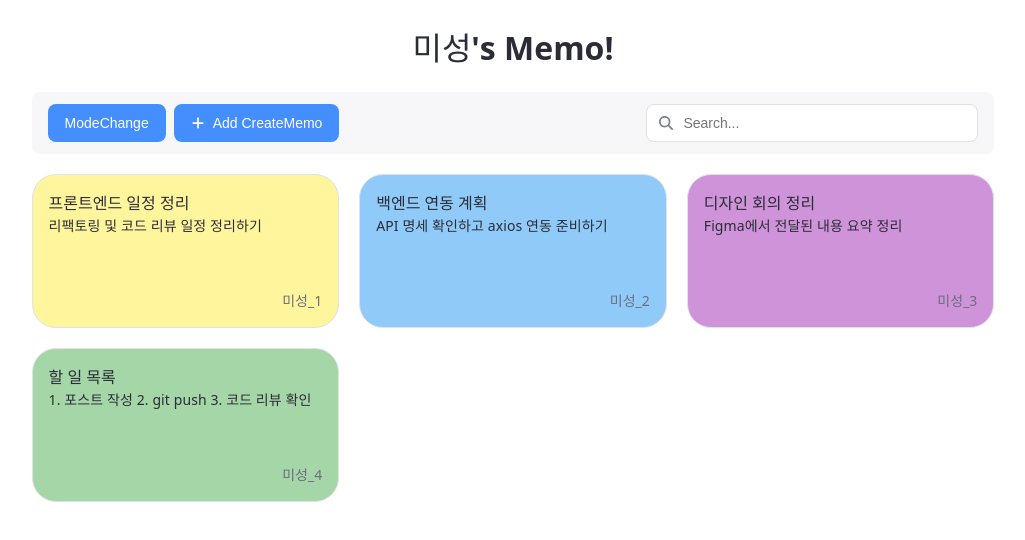
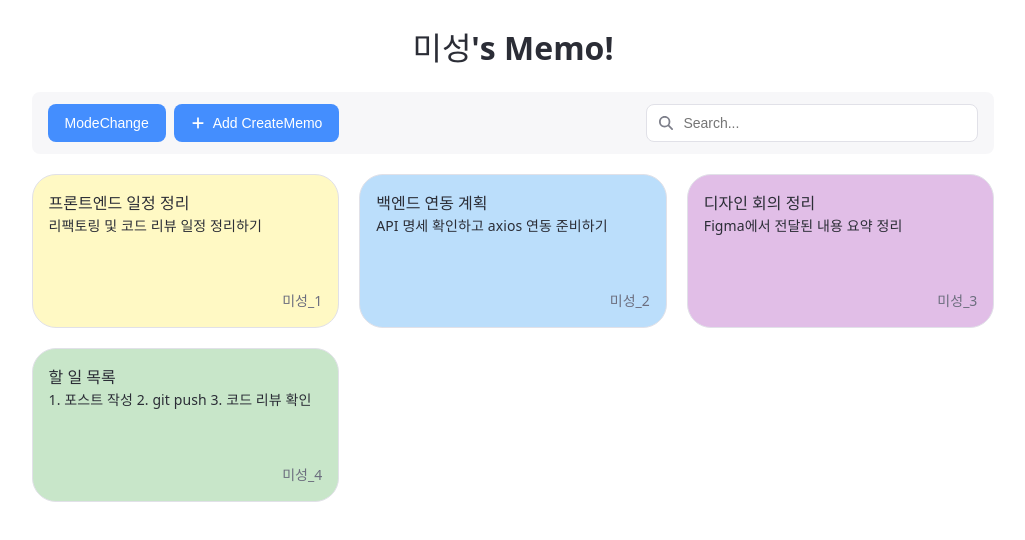
Before and after one commit to MJZ-Templates/custom-memo-app, a React (Vite) app in the folder front/: page /memo in a window 1280 px wide. Shown: the top 540 px of the page, without its empty margins (143-1168 px from the left). Built offline with nearby package versions, Linux system fonts and the light colour scheme.

Commit message:
design: 컬러 색상들 더 연하게 변경

```diff
--- a/front/src/constants/memoColors.js
+++ b/front/src/constants/memoColors.js
@@ -9,11 +9,11 @@ export const MEMO_COLORS = {
 };
 
 export const MEMO_COLOR_MAP = {
-  RED: "#ef9a9a",
-  ORANGE: "#ffcc80",
-  YELLOW: "#fff59d",
-  GREEN: "#a5d6a7",
-  BLUE: "#90caf9",
-  PURPLE: "#ce93d8",
+  RED: "#f8d7da",
+  ORANGE: "#ffe0b2",
+  YELLOW: "#fff9c4",
+  GREEN: "#c8e6c9",
+  BLUE: "#bbdefb",
+  PURPLE: "#e1bee7",
   WHITE: "#ffffff",
 };
```
